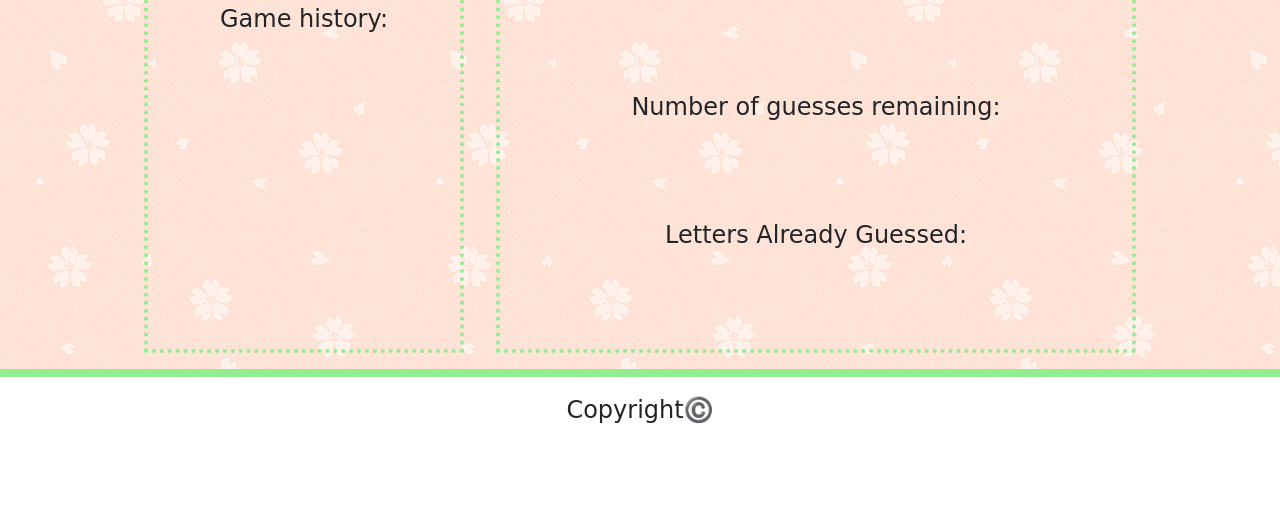
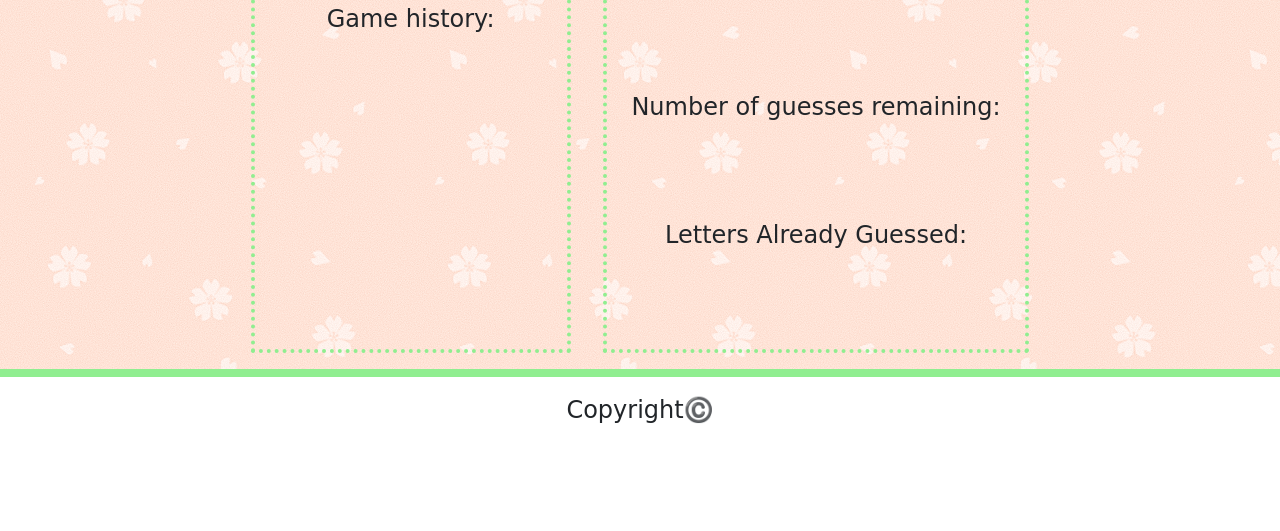
Before and after one commit to gugucode/Word-Guess-Game, a plain HTML site: page index.html in a window 1280 px wide. Shown: the part 269-800 px from the top of the page. Drawn offline with nearby package versions, Linux system fonts and the light colour scheme; a web font is replaced by a local one.

Commit message:
resize game's window

```diff
--- a/assets/javascript/game.js
+++ b/assets/javascript/game.js
@@ -20,7 +20,7 @@ var game = {
     setCurrentWord: function() {
         var index = Math.floor(Math.random()*this.words.length);
         this.currentWord = this.words[index];
-        console.log(this.currentWord);
+        // console.log(this.currentWord);
         this.remainingGuess = this.totalGuess;
         this.guessedLetters = [];
     },
--- a/index.html
+++ b/index.html
@@ -64,7 +64,7 @@
             </div>
 
             <!-- game content -->
-            <div class="col-12 col-md-6 m-3 custom_col">
+            <div class="col-12 col-md-4 m-3 custom_col">
                 <!-- help how to start game -->
                 <div class="row justify-content-center">
                     <div class="col-12 align-self-center sub_col">
```
